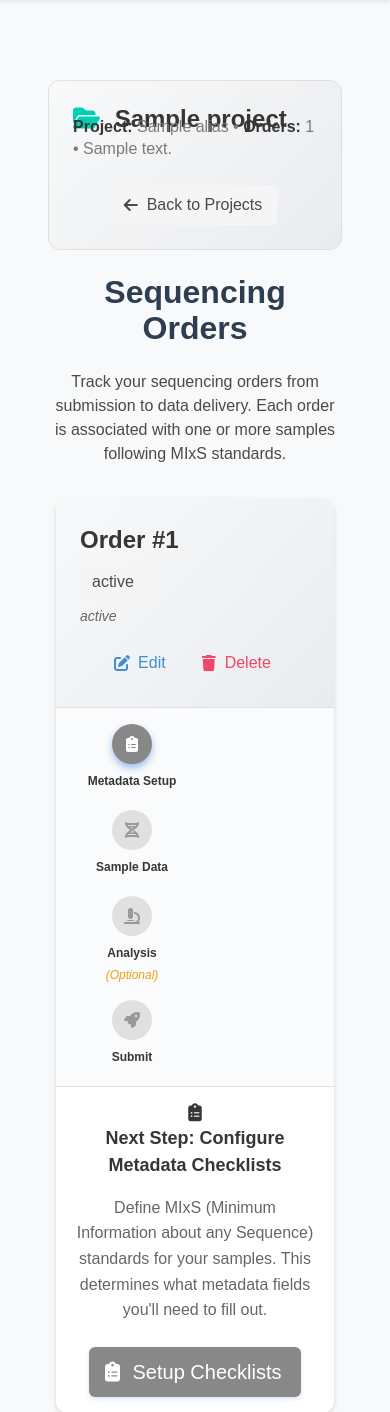
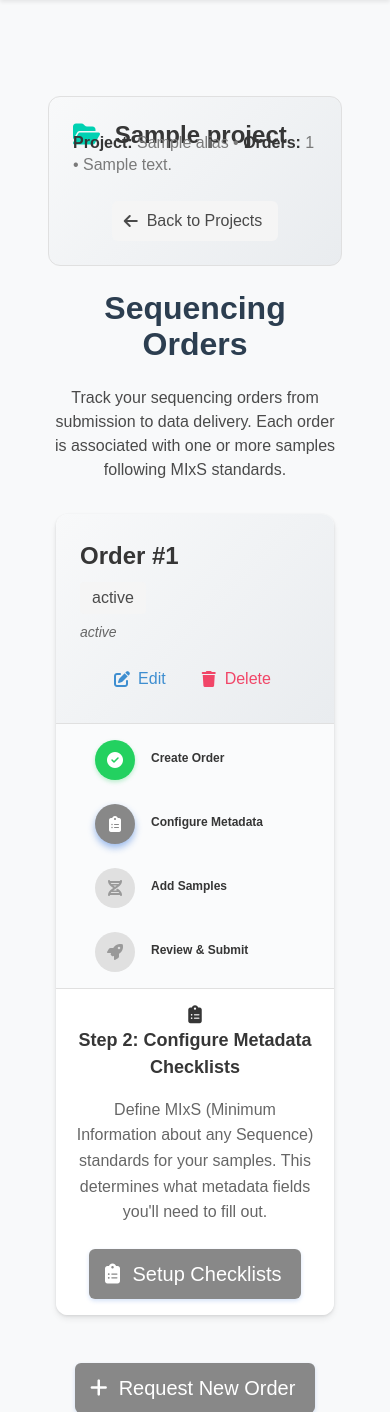
Before and after one commit to hzi-bifo/Broker4Microbiota, a Django app: template project/app/templates/order_list.html in a window 390 px wide. Shown: the part 85-1497 px from the top of the page. Run offline with Django 5.2, Linux system fonts and the light colour scheme; the template is opened without the code that fills it: most values are stand-ins (such as "Sample title", 1, 10 or a date in 2020); grey boxes marked "Sample" are stand-in pictures; some libraries are stand-ins or nearby versions.

Commit message:
Redesign order workflow with complete 5-step process
## Visual Fixes
- Fix project context header overlap with site logo by adding proper z-index and margins

## Workflow Redesign
- Add Step 1: Create Order (always completed for existing orders)
- Rename and clarify steps: Configure Metadata → Add Samples → Review & Submit → Sequencing
- Add Step 5: Sequencing in Progress (waiting state for facility-managed steps)

## Model Updates
- Add is_order_created() method (always True for existing orders)
- Add is_waiting_for_facility() method for facility-managed statuses
- Better separation of user vs admin workflow steps

## Template Improvements
- Update progress indicators to show all 5 steps clearly
- Add step numbers to action guidance for clarity
- Differentiate between user actions and facility/admin actions
- Add status notifications for waiting states
- Restrict admin actions to staff users only

## CSS Enhancements
- Expand progress steps container to accommodate 5 steps (800px max-width)
- Improve responsive design for mobile with vertical layout
- Better spacing and flex layout for workflow steps

This creates a complete, logical workflow that guides users from order creation through completion while clearly showing when they're waiting for the sequencing facility.

🤖 Generated with [Claude Code](https://claude.ai/code)

Co-Authored-By: Claude <noreply@anthropic.com>

```diff
--- a/project/app/templates/order_list.html
+++ b/project/app/templates/order_list.html
@@ -83,19 +83,27 @@ Order List
             <!-- Workflow Progress -->
             <div class="workflow-progress">
               <div class="progress-steps">
-                <!-- Step 1: Metadata -->
+                <!-- Step 1: Create Order -->
+                <div class="progress-step completed">
+                  <div class="step-icon">
+                    <i class="fas fa-check-circle"></i>
+                  </div>
+                  <div class="step-label">Create Order</div>
+                </div>
+
+                <!-- Step 2: Metadata Setup -->
                 <div class="progress-step {% if not order.show_metadata %}active{% else %}completed{% endif %}">
                   <div class="step-icon">
-                    {% if not order.show_metadata %}
+                    {% if order.show_metadata %}
+                      <i class="fas fa-check-circle"></i>
+                    {% else %}
                       <i class="fas fa-clipboard-list"></i>
-                    {% else %}
-                      <i class="fas fa-check-circle"></i>
                     {% endif %}
                   </div>
-                  <div class="step-label">Metadata Setup</div>
+                  <div class="step-label">Configure Metadata</div>
                 </div>
 
-                <!-- Step 2: Samples -->
+                <!-- Step 3: Sample Data -->
                 <div class="progress-step {% if order.show_metadata and not order.show_samples %}active{% elif order.show_samples %}completed{% endif %}">
                   <div class="step-icon">
                     {% if order.show_samples %}
@@ -106,25 +114,10 @@ Order List
                       <i class="fas fa-dna disabled"></i>
                     {% endif %}
                   </div>
-                  <div class="step-label">Sample Data</div>
+                  <div class="step-label">Add Samples</div>
                 </div>
 
-                <!-- Step 3: Analysis (Optional) -->
-                <div class="progress-step {% if order.show_samples and order.show_assembly %}completed{% elif order.show_samples %}optional{% endif %}">
-                  <div class="step-icon">
-                    {% if order.show_assembly %}
-                      <i class="fas fa-check-circle"></i>
-                    {% elif order.show_samples %}
-                      <i class="fas fa-microscope"></i>
-                    {% else %}
-                      <i class="fas fa-microscope disabled"></i>
-                    {% endif %}
-                  </div>
-                  <div class="step-label">Analysis</div>
-                  <div class="step-optional">(Optional)</div>
-                </div>
-
-                <!-- Step 4: Ready for Sequencing -->
+                <!-- Step 4: Review & Submit -->
                 <div class="progress-step {% if order.show_samples and order.status == 'draft' %}active{% elif order.status != 'draft' %}completed{% endif %}">
                   <div class="step-icon">
                     {% if order.status != 'draft' %}
@@ -135,8 +128,19 @@ Order List
                       <i class="fas fa-rocket disabled"></i>
                     {% endif %}
                   </div>
-                  <div class="step-label">Submit</div>
+                  <div class="step-label">Review & Submit</div>
                 </div>
+
+                <!-- Step 5: Sequencing (Waiting/Admin) -->
+                {% if order.is_waiting_for_facility %}
+                <div class="progress-step active">
+                  <div class="step-icon">
+                    <i class="fas fa-clock"></i>
+                  </div>
+                  <div class="step-label">Sequencing</div>
+                  <div class="step-optional">(In Progress)</div>
+                </div>
+                {% endif %}
               </div>
             </div>
 
@@ -146,7 +150,7 @@ Order List
                 <div class="action-guidance">
                   <h4 class="action-title">
                     <i class="fas fa-clipboard-list"></i>
-                    Next Step: Configure Metadata Checklists
+                    Step 2: Configure Metadata Checklists
                   </h4>
                   <p class="action-description">
                     Define MIxS (Minimum Information about any Sequence) standards for your samples. This determines what metadata fields you'll need to fill out.
@@ -163,7 +167,7 @@ Order List
                 <div class="action-guidance">
                   <h4 class="action-title">
                     <i class="fas fa-dna"></i>
-                    Next Step: Add Sample Data
+                    Step 3: Add Sample Data
                   </h4>
                   <p class="action-description">
                     Enter detailed information about your samples following the MIxS standards you've configured.
@@ -180,10 +184,10 @@ Order List
                 <div class="action-guidance">
                   <h4 class="action-title">
                     <i class="fas fa-rocket"></i>
-                    Ready to Submit for Sequencing
+                    Step 4: Review & Submit for Sequencing
                   </h4>
                   <p class="action-description">
-                    Your order is complete! You can optionally add analysis samples (Assembly, Binning, MAG) or submit for sequencing now.
+                    Your order is complete! Review your order details and submit for sequencing. You can optionally add analysis samples (Assembly, Binning, MAG) before submitting.
                   </p>
                   <div class="buttons">
                     {% if order.can_advance_status %}
@@ -197,24 +201,40 @@ Order List
                     {% endif %}
                   </div>
                 </div>
-              {% else %}
+              {% elif order.is_waiting_for_facility %}
                 <div class="action-guidance">
                   <h4 class="action-title">
                     <i class="fas fa-clock"></i>
-                    Order in Progress
+                    Step 5: Sequencing in Progress
                   </h4>
                   <p class="action-description">
-                    Your order has been submitted and is being processed by the sequencing center.
+                    Your order has been submitted and is being processed by the sequencing facility. You will be notified when sequencing is complete and data is available.
                   </p>
-                  {% if order.can_advance_status %}
+                  <div class="notification is-info is-light">
+                    <p><strong>Current Status:</strong> {{ order.get_status_display }}</p>
+                    {% if order.status_notes %}
+                      <p><strong>Notes:</strong> {{ order.status_notes }}</p>
+                    {% endif %}
+                  </div>
+                  {% if order.can_advance_status and user.is_staff %}
                     <button class="button is-primary is-medium"
                             onclick="advanceStatus({{ order.id }}, '{{ order.get_next_status }}')">
                       <span class="icon">
                         <i class="fas fa-arrow-right"></i>
                       </span>
-                      <span>Advance Status</span>
+                      <span>Advance Status (Admin)</span>
                     </button>
                   {% endif %}
+                </div>
+              {% else %}
+                <div class="action-guidance">
+                  <h4 class="action-title">
+                    <i class="fas fa-check-circle"></i>
+                    Order Completed
+                  </h4>
+                  <p class="action-description">
+                    Your sequencing order has been completed successfully!
+                  </p>
                 </div>
               {% endif %}
             </div>
--- a/project/static/css/forms.css
+++ b/project/static/css/forms.css
@@ -383,6 +383,9 @@
     padding: 1.5rem;
     border: 1px solid #e0e0e0;
     margin-bottom: 2rem;
+    margin-top: 1rem;
+    position: relative;
+    z-index: 1;
 }
 
 .project-context .title {
@@ -471,8 +474,10 @@
     justify-content: space-between;
     align-items: center;
     position: relative;
-    max-width: 600px;
+    max-width: 800px;
     margin: 0 auto;
+    flex-wrap: wrap;
+    gap: 1rem;
 }
 
 .progress-steps::before {
@@ -493,7 +498,8 @@
     text-align: center;
     position: relative;
     z-index: 2;
-    min-width: 80px;
+    min-width: 120px;
+    flex: 1;
 }
 
 .step-icon {
@@ -636,8 +642,9 @@
     }
 
     .progress-steps {
-        flex-wrap: wrap;
-        gap: 1rem;
+        flex-direction: column;
+        gap: 1.5rem;
+        max-width: 400px;
     }
 
     .progress-steps::before {
@@ -645,7 +652,19 @@
     }
 
     .progress-step {
-        min-width: 120px;
+        min-width: 200px;
+        flex-direction: row;
+        text-align: left;
+        gap: 1rem;
+    }
+
+    .progress-step .step-icon {
+        margin-bottom: 0;
+    }
+
+    .progress-step .step-label,
+    .progress-step .step-optional {
+        text-align: left;
     }
 
     .action-title {
```
Also changed, not shown: project/app/models.py (+9 -0 lines).
